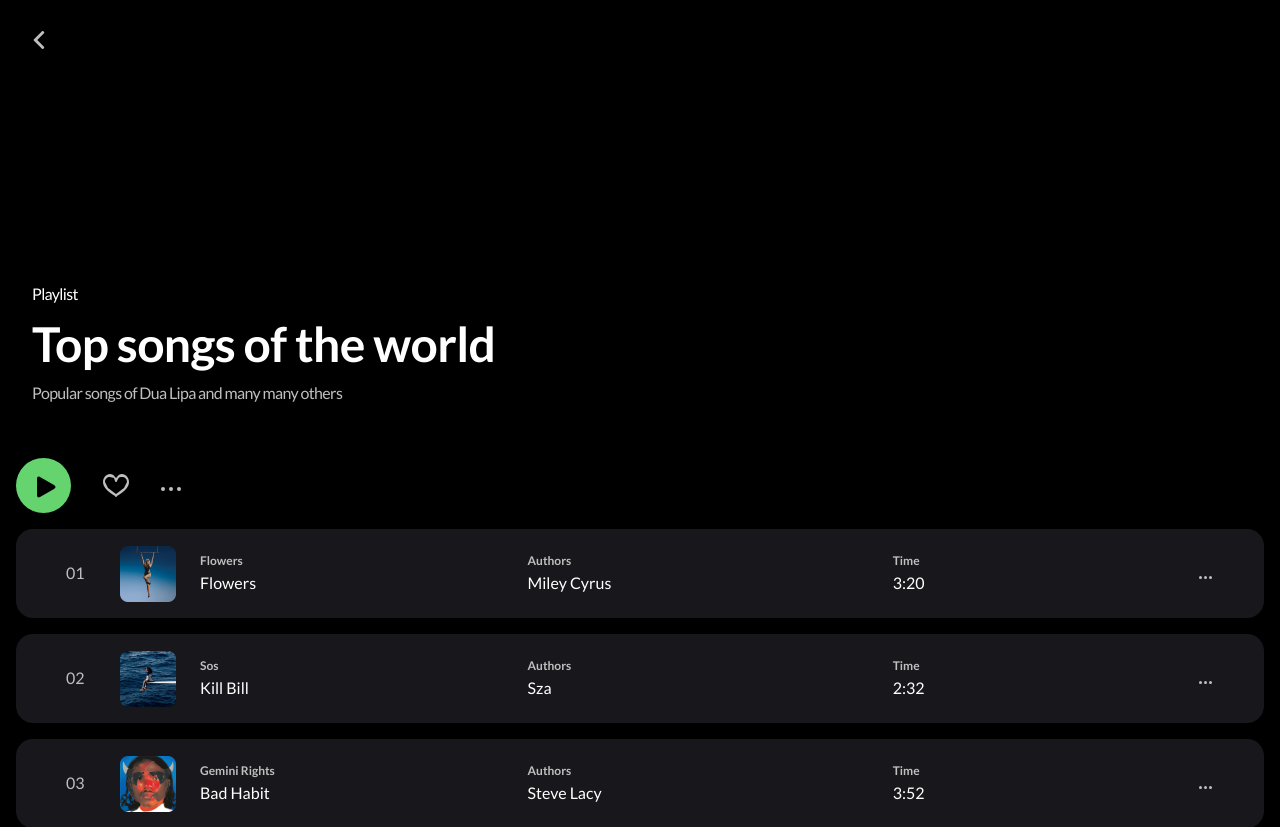
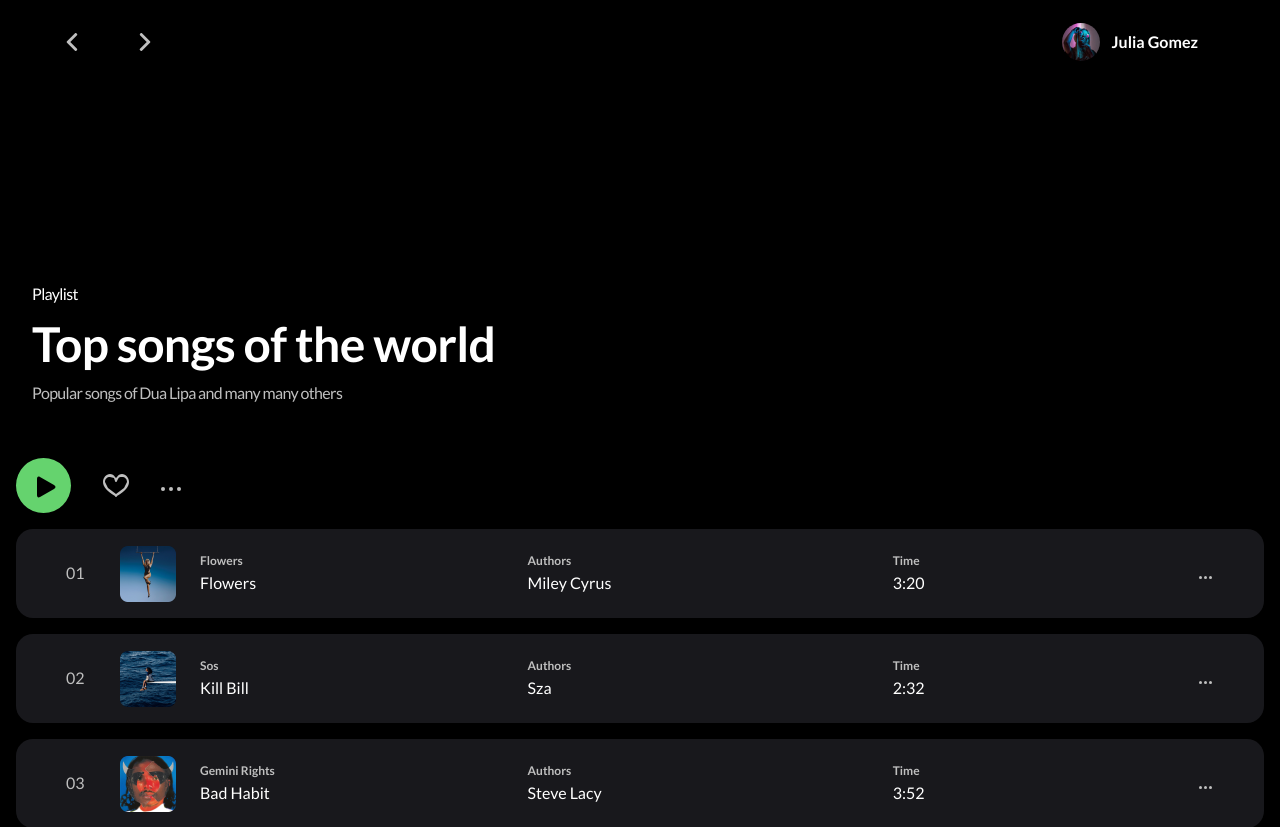
Before and after one commit to piotrfijol/spotify-page, a website built with Vite: page index.html in a window 1280 px wide. Shown: the top 827 px of the page. Built offline with nearby package versions, Linux system fonts and the light colour scheme; files whose address does not match are found by name.

Commit message:
Add new buttons to the navbar

```diff
--- a/index.html
+++ b/index.html
@@ -10,9 +10,18 @@
 
 <body>
   <nav class="navbar">
-    <button class="navbar__back" type="button">
-      <img src="/images/arrow-left.svg" alt="" srcset="">
-    </button>
+    <div class="navbar__navigation-buttons">
+      <button class="navbar__ back menu-arrow" type="button">
+        <img src="/images/arrow-left.svg" alt="" srcset="">
+      </button>
+      <button class="navbar__ forward menu-arrow" type="button">
+        <img src="/images/arrow-right.svg" alt="" srcset="">
+      </button>
+    </div>
+    <div class="navbar__profile">
+      <img src="/images/profile-picture.jpg" alt="">
+      <p>Julia Gomez</p>
+    </div>
   </nav>
   <div id="playlist-page">
     <div class="info">
--- a/src/global-styles/style.scss
+++ b/src/global-styles/style.scss
@@ -18,15 +18,81 @@ body {
   z-index: 999;
   display: flex;
   align-items: center;
+  justify-content: space-between;
   padding: 0 16px;
 
-  &__back {
+
+  &__navigation-buttons {
+    display: flex;
+  }
+
+  &__.menu-arrow {
     width: 46px;
     height: 46px;
     border-radius: 50%;
     border: none;
     background: rgba(0, 0, 0, 0.5);
+  }
 
+  &__.back img {
+    margin-top: 3px;
+    margin-right: 3px;
+  }
+
+  &__.forward img {
+    margin-top: 3px;
+    margin-left: 3px;
+  }
+
+  &__.menu-arrow:hover {
+    background: rgba(0, 0, 0, 0.3);
+    cursor: pointer;
+  }
+
+  &__.forward {
+    margin-left: 24px;
+    display: none;
+  }
+
+  &__profile {
+    padding: 3px 32px 3px 3px;
+    border-radius: 50px;
+    background-color: rgba(0, 0, 0, 0.7);
+    display: flex;
+    gap: 12px;
+    align-items: center;
+    display: none;
+
+    img {
+      width: 38px;
+      height: 38px;
+      border-radius: 50%;
+      margin: 0;
+      padding: 0;
+    }
+
+    p {
+      margin: 0;
+      padding: 0;
+      font-weight: 700;
+    }
+  }
+
+}
+
+
+@media (min-width: 1024px) {
+
+  .navbar {
+    padding: 0 50px;
+
+    &__.forward {
+      display: block;
+    }
+
+    &__profile {
+      display: flex;
+    }
 
   }
 }
```
Also changed, not shown: public/images/arrow-right.svg (added), public/images/profile-picture.jpg (added).
